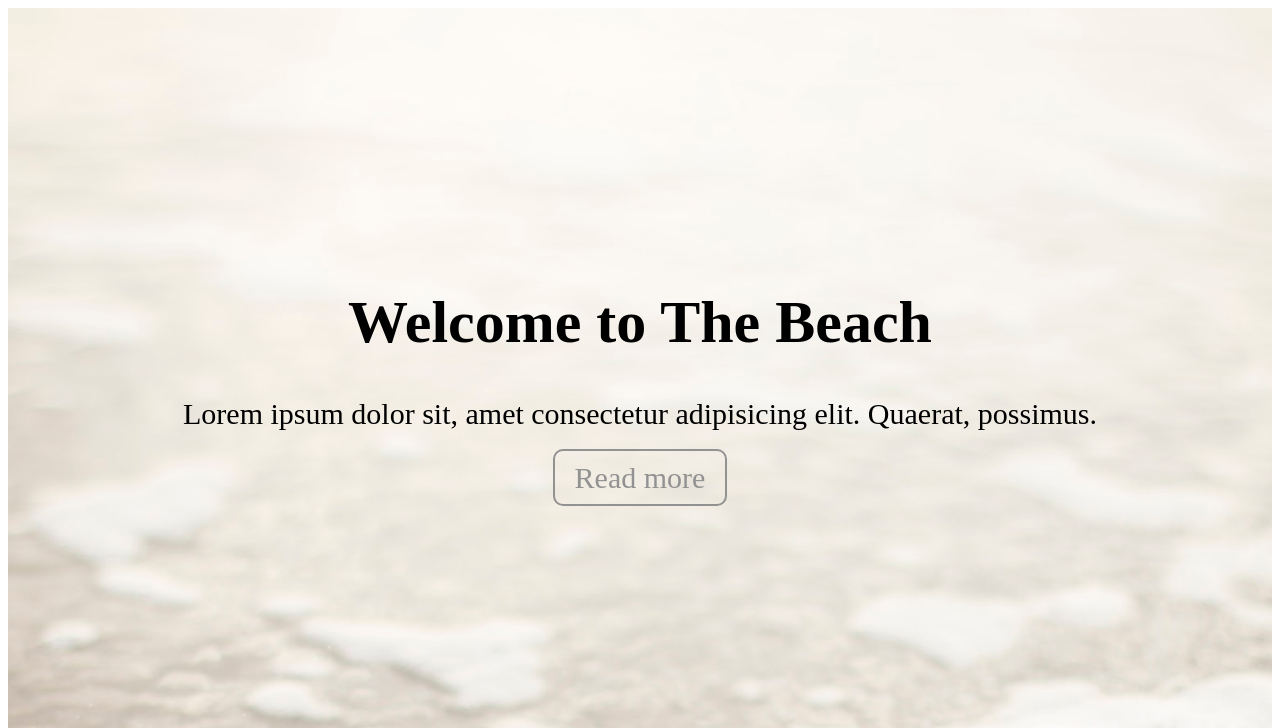
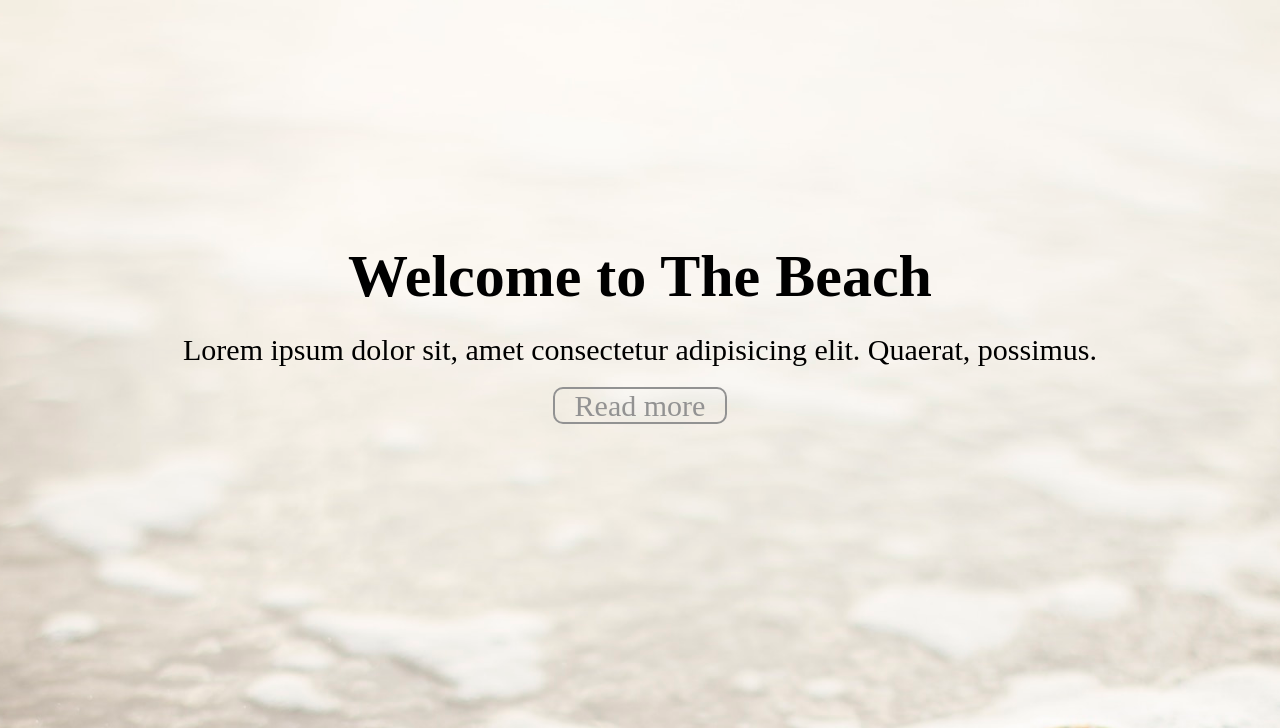
Before and after one commit to dominovocat/Projects, a plain HTML site: page practika/index.html in a window 1280 px wide. Shown: the top 728 px of the page. Drawn offline with Linux system fonts and the light colour scheme.

Commit message:
Add global command for top text

```diff
--- a/practika/css/style.css
+++ b/practika/css/style.css
@@ -7,13 +7,20 @@
   display: block;
   font-size: 30px;
   padding-top: 30vh;
+  line-height: 1.2;
+}
+.showcase p {
+  padding: 20px;
+}
+*{
+  margin: 0px;
 }
 
 .buttom {
   border: #929292 2px solid;
   text-decoration: none;
   color: #929292;
-  padding: 10px 20px;
+  padding: 0px 20px;
   border-radius: 10px;
   margin-top: 20px;
 }
```
